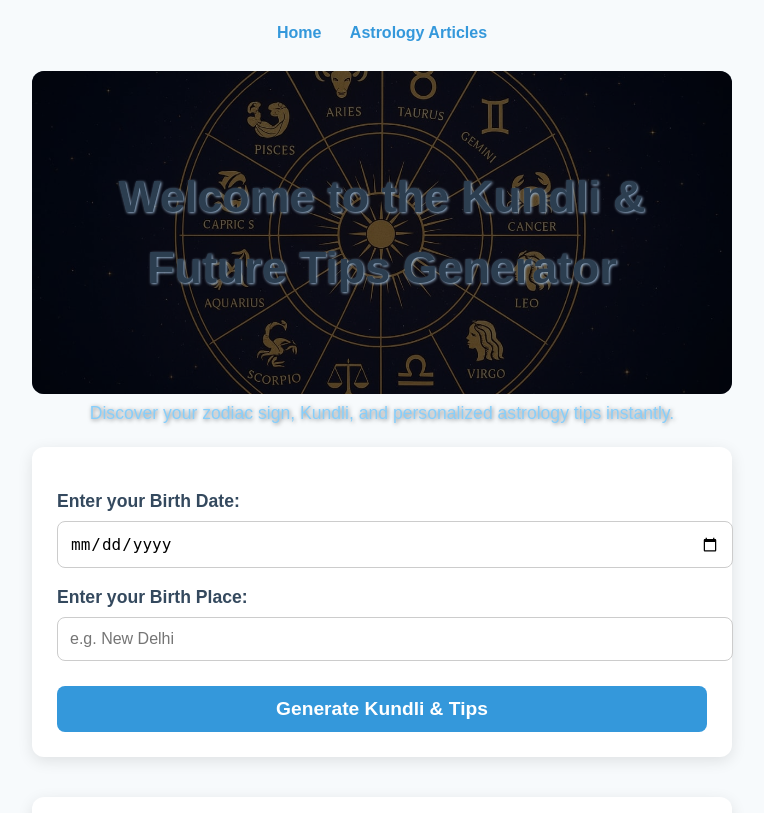
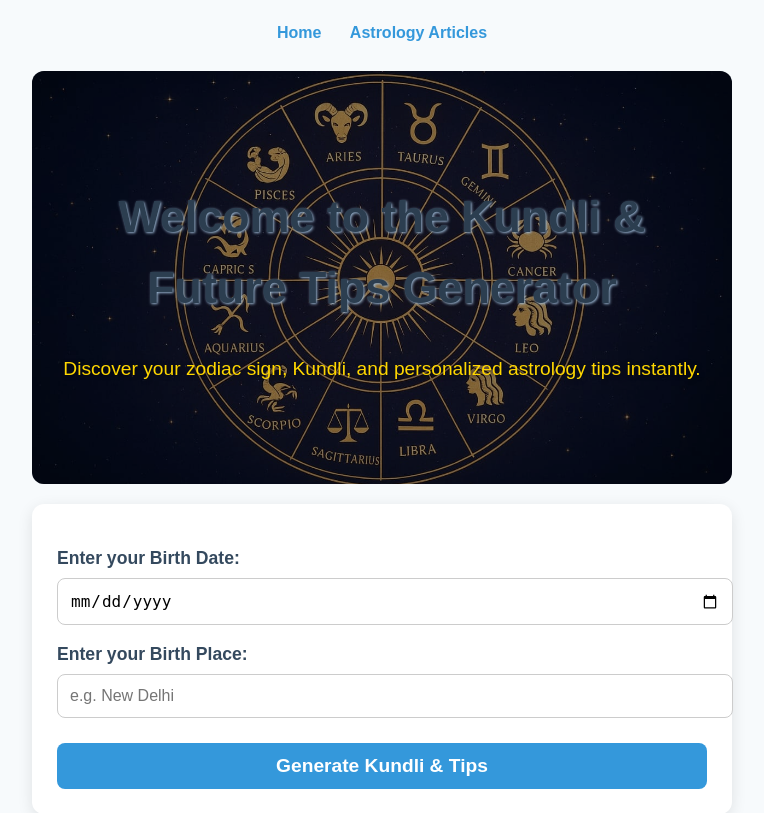
Before and after one commit to sandeep780049/kundli-website, a Flask app: page / in a window 1280 px wide. Shown: the top 813 px of the page, without its empty margins (258-1022 px from the left). Run offline with Flask 3, Linux system fonts and the light colour scheme.

Commit message:
Update index.html

```diff
--- a/templates/index.html
+++ b/templates/index.html
@@ -32,39 +32,41 @@
     }
 
     /* Welcome section background with overlay */
+    /* Welcome section background with overlay */
 .welcome-container {
   position: relative;
   background-image: url('{{ url_for("static", filename="zodiac-bg.jpeg") }}');
   background-size: cover;
   background-position: center;
   background-repeat: no-repeat;
-      padding: 60px 20px;
+  padding: 80px 20px; /* slightly taller */
   color: #fff;
   text-align: center;
   border-radius: 12px;
-      margin-bottom: 15px;
+  margin-bottom: 20px;
 }
+
 .welcome-container::before {
   content: "";
   position: absolute;
   inset: 0;
-      background: rgba(0, 0, 0, 0.6);
+  background: rgba(0, 0, 0, 0.4); /* lighter overlay for more color visibility */
   z-index: 0;
   border-radius: 12px;
 }
-    .welcome-container h1 {
+
+.welcome-container h1,
+.welcome-container .discover-text {
   position: relative;
   z-index: 1;
 }
 
-    /* Discover text below the image */
+/* Discover text styling inside welcome section */
 .discover-text {
-      text-align: center;
-      font-size: 1.1rem;
-      color: #87CEFA; /* Light sky blue */
+  font-size: 1.2rem;
+  color: #FFD700; /* bright gold for contrast */
   text-shadow: 1px 1px 4px rgba(0, 0, 0, 0.5);
-      margin-top: -10px;
-      margin-bottom: 20px;
+  margin-top: 10px;
   animation: slideUp 1.2s ease forwards;
 }
 
@@ -228,9 +230,8 @@
 
 <div class="welcome-container">
   <h1>Welcome to the Kundli & Future Tips Generator</h1>
+  <p class="discover-text">Discover your zodiac sign, Kundli, and personalized astrology tips instantly.</p>
 </div>
-
-  <p class="discover-text">Discover your zodiac sign, Kundli, and personalized astrology tips instantly.</p>
 
 
   <form method="POST" novalidate>
```
Lines whose indentation alone changed are shown as unchanged.
